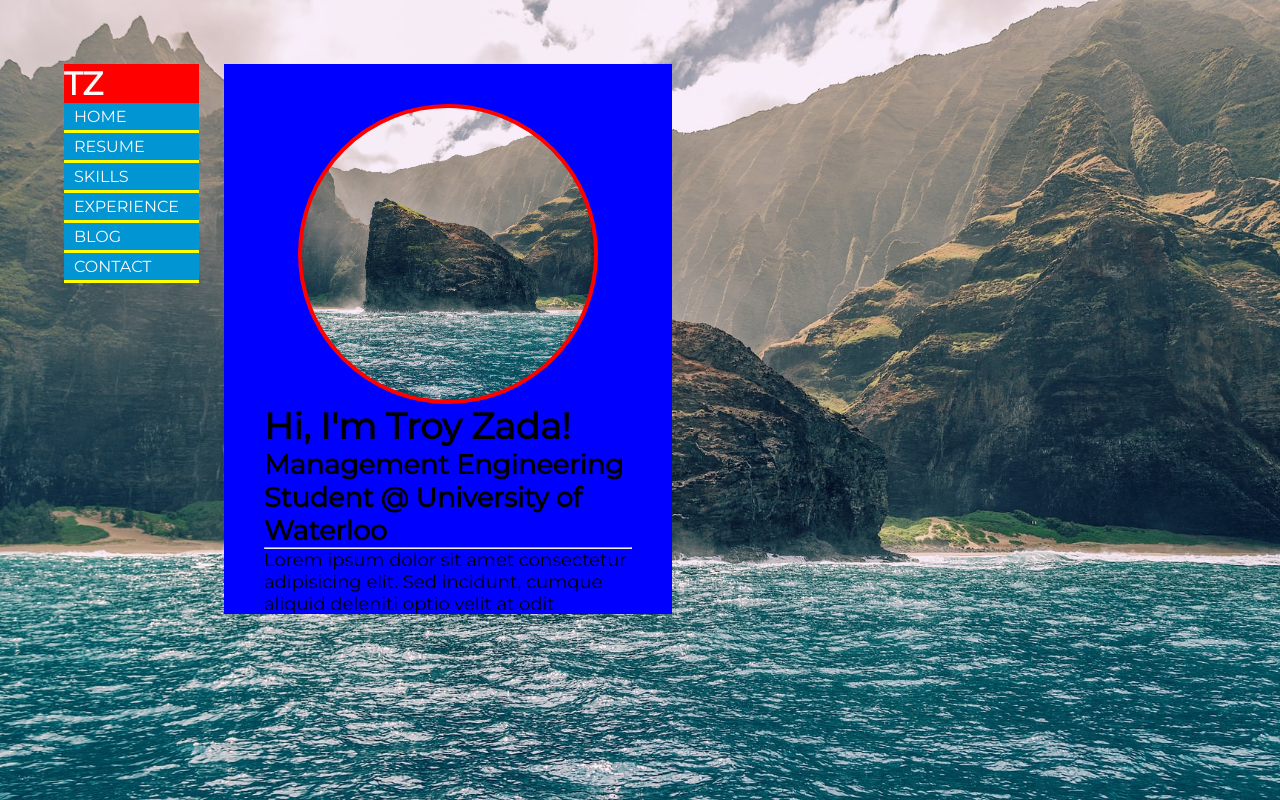
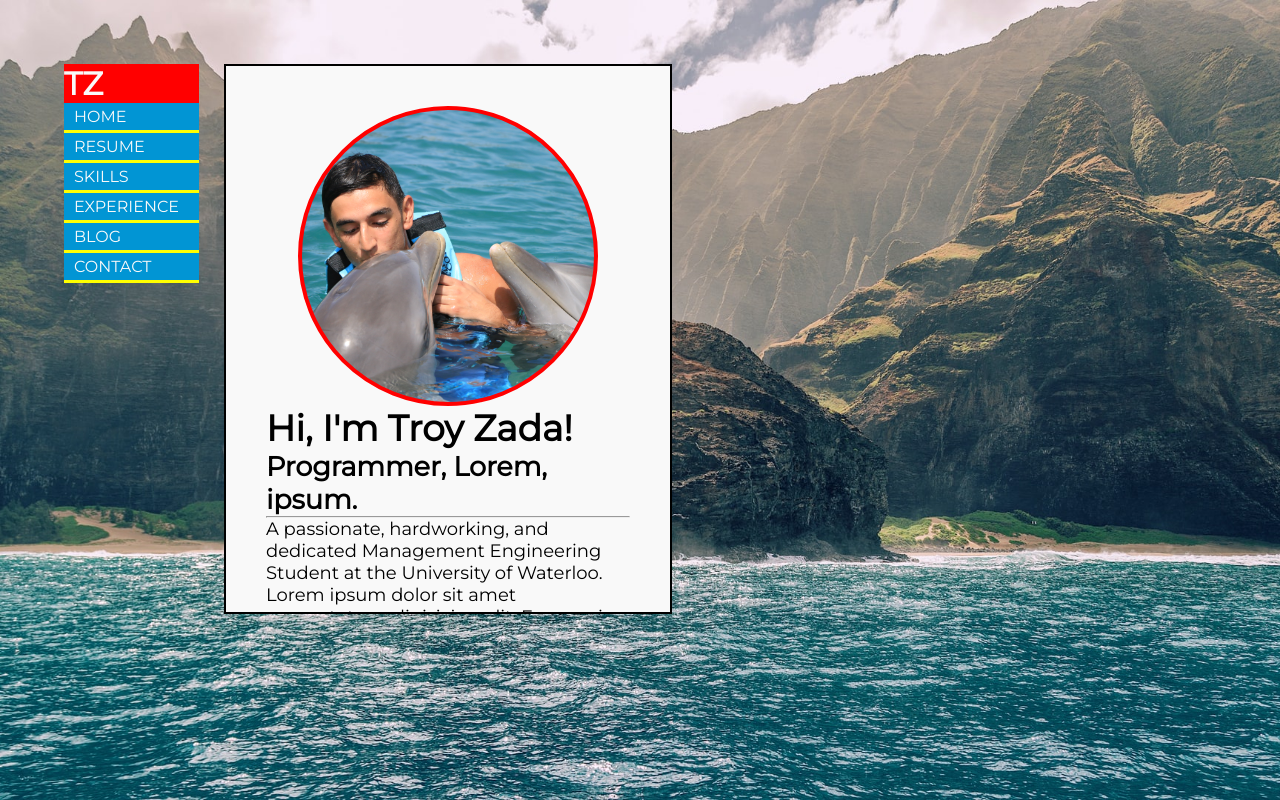
Before and after one commit to tzada8/troy-zada, a React (Create React App) app: page / in a window 1280 px wide. Built offline with nearby package versions, Linux system fonts and the light colour scheme.

Commit message:
created custom scrollbar

```diff
--- a/src/components/cards/Cards.css
+++ b/src/components/cards/Cards.css
@@ -1,5 +1,5 @@
 .card-box {
-   background: blue;
+   background: var(--WHITE);
    position: absolute;
    display: block;
    width: 35%;
@@ -7,6 +7,7 @@
    min-height: calc(var(--MIN_SCREEN_HEIGHT) - 50px);
    height: 550px;
    overflow-y: auto;
+   border: 2px solid var(--BLACK);
 }
 
 /* LOCATION FOR HOME CARD */
@@ -19,6 +20,28 @@
 /* LOCATION FOR ALL OTHER CARDS */
 .other-page {
    margin: 5% 55%;
+}
+
+/* CUSTOM SCROLLBAR FOR ALL PAGES */
+::-webkit-scrollbar {
+   width: 16px;
+   height: 16px;
+}
+::-webkit-scrollbar-thumb {
+   height: 6px;
+   width: 6px;
+   border: 4px solid rgba(0, 0, 0, 0);
+   background-clip: padding-box;
+   -webkit-border-radius: 7px;
+   border-radius: 7px;
+   background-color: rgba(0, 0, 0, 0.15);
+   -webkit-box-shadow: inset -1px -1px 0px rgba(0, 0, 0, 0.05),
+      inset 1px 1px 0px rgba(0, 0, 0, 0.05);
+   box-shadow: inset -1px -1px 0px rgba(0, 0, 0, 0.05),
+      inset 1px 1px 0px rgba(0, 0, 0, 0.05);
+}
+div::-webkit-scrollbar-thumb:hover {
+   background-color: rgba(0, 0, 0, 0.3);
 }
 
 .card-container {
--- a/src/components/cards/home/Home.css
+++ b/src/components/cards/home/Home.css
@@ -14,8 +14,7 @@
 } */
 
 .home-img-round {
-   background: url("../../../images/temp_home.jpg") center center/cover
-      no-repeat;
+   background: url("../../../images/Solo.JPG") center center/cover no-repeat;
    position: block;
    height: 150px;
    width: 150px;
@@ -36,7 +35,7 @@
    display: flex;
    justify-content: space-between;
    align-items: center;
-   width: 110px;
+   width: 60px;
    padding: 10px;
 }
 
--- a/src/components/cards/home/Home.js
+++ b/src/components/cards/home/Home.js
@@ -13,20 +13,21 @@ function Home() {
    return (
       <div className="card-box home-page">
          <div className="card-container">
+            {/* ROUND HEADSHOT IMAGE */}
             <div className="home-img-round" />
 
             {/* TITLE OF CARD */}
             <h1 className="home-intro-name">Hi, I'm Troy Zada!</h1>
             {/* CURRENT ROLE/POSITION */}
-            <h2>Management Engineering Student @ University of Waterloo</h2>
+            <h2>Programmer, Lorem, ipsum.</h2>
 
             <hr className="home-page-separator" />
 
             {/* BRIEF OVERALL DESCRIPTION */}
             <p className="card-paragraphs">
-               Lorem ipsum dolor sit amet consectetur adipisicing elit. Sed
-               incidunt, cumque aliquid deleniti optio velit at odit aspernatur
-               unde ea!
+               A passionate, hardworking, and dedicated Management Engineering
+               Student at the University of Waterloo. Lorem ipsum dolor sit amet
+               consectetur, adipisicing elit. Eaque, eius.
             </p>
 
             {/* SOCIAL ICON LINKS */}
```
